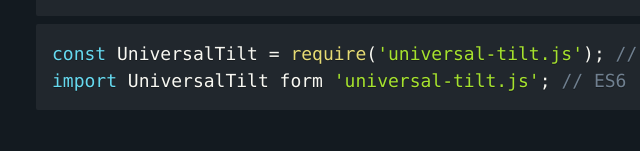
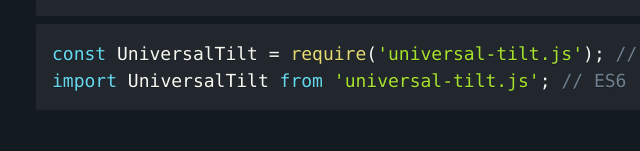
Before and after one commit to universal-tilt-js/universal-tilt.js, a website: page index.html in a window 1280 px wide. Shown: the part 801-952 px from the top of the page, 4-644 px from the left. Drawn offline with Linux system fonts and the light colour scheme.

Commit message:
Update index.html

```diff
--- a/index.html
+++ b/index.html
@@ -48,7 +48,7 @@
       <pre class="language-javascript"><code>npm install universal-tilt.js // npm<br>
 yarn add universal-tilt.js // yarn</code></pre>
       <pre class="language-javascript"><code>const UniversalTilt = require('universal-tilt.js'); // CommonJS<br>
-import UniversalTilt form 'universal-tilt.js'; // ES6</code></pre>
+import UniversalTilt from 'universal-tilt.js'; // ES6</code></pre>
       <br>
 
       <p>Next use library with:</p>
```
